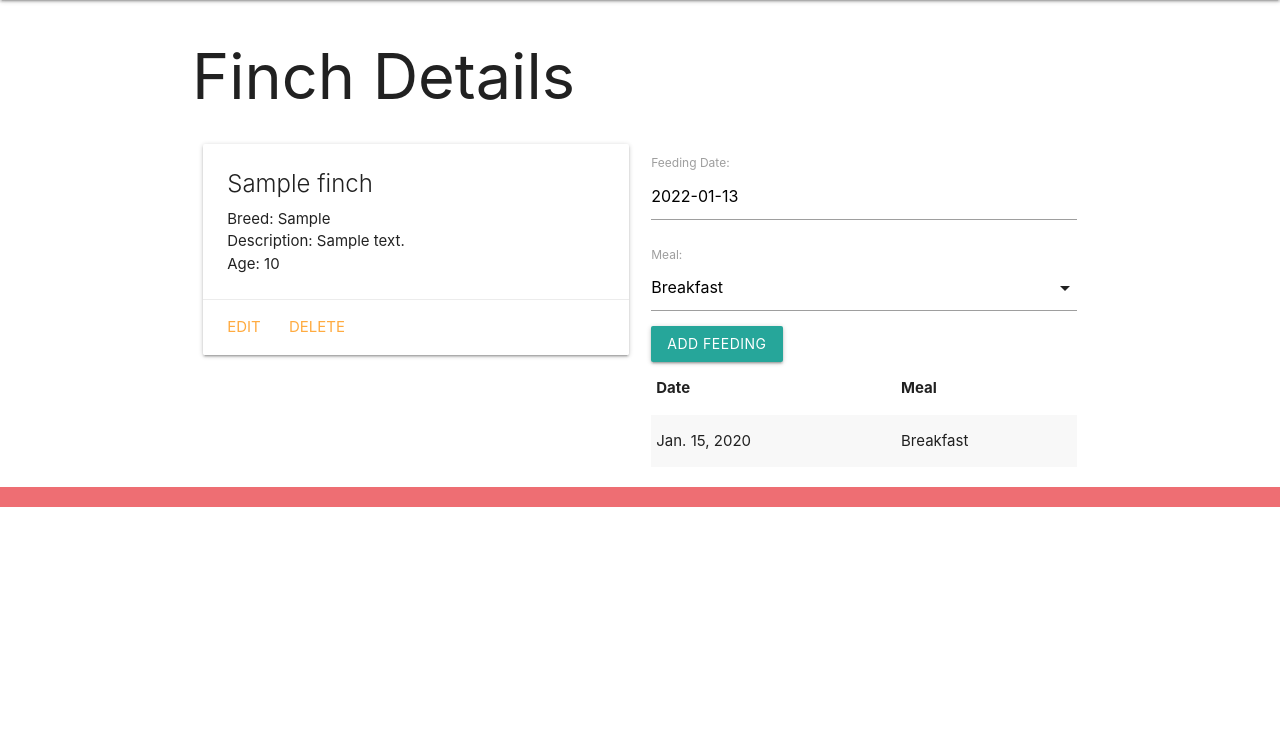
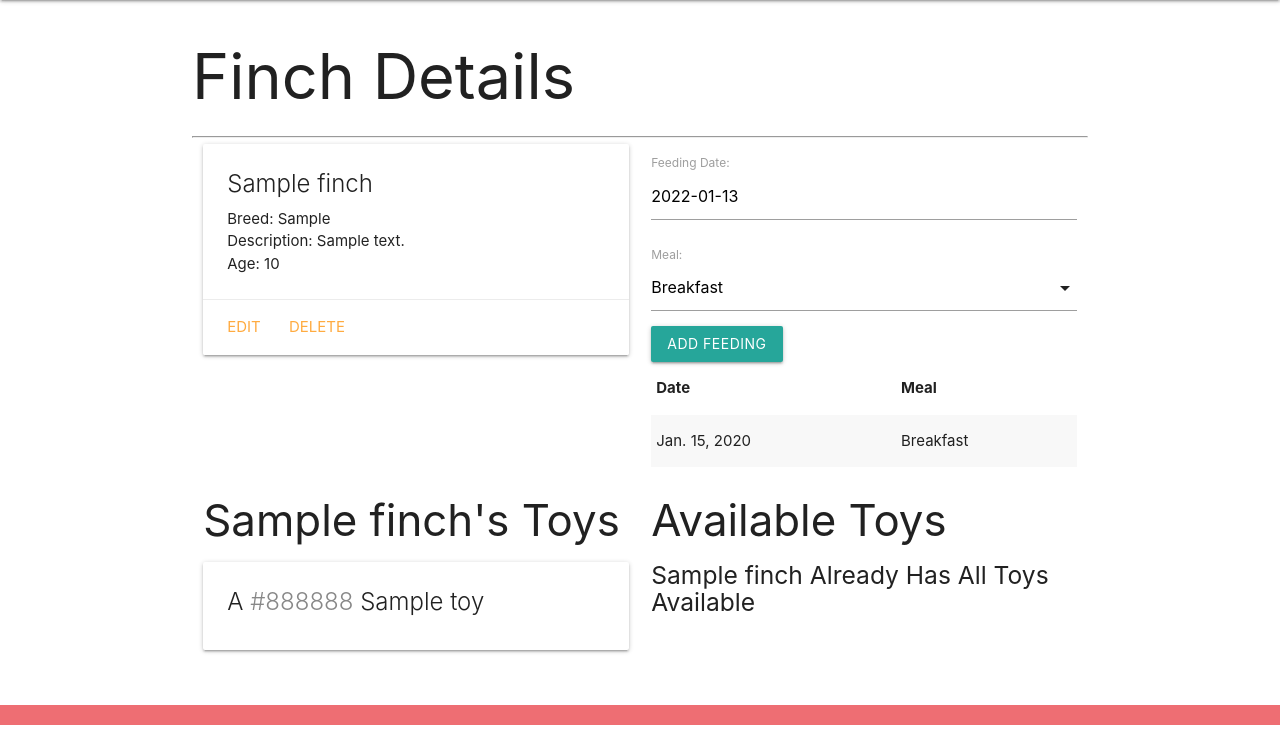
Before and after one commit to nexticodes/finch-collector, a Django app: page /finches/1 in a window 1280 px wide. Shown: the part 64-812 px from the top of the page. Before the commit the page ends 571 px from the top, so only its background shows below. Run offline with Django 4.2, Linux system fonts and the light colour scheme; tables that the repository leaves empty hold one stand-in row (values such as "Sample post").

Commit message:
Add section for listing toys available for grabs, toys that has been owned by a finch  as well as the option to add an unowned toy to a finch.

```diff
--- a/main_app/templates/finches/details.html
+++ b/main_app/templates/finches/details.html
@@ -41,6 +41,46 @@
         </tbody>
       </table>
   </div>
+  <hr>
+<div class="row">
+  <div class="col s6">
+    <h3>{{finch.name}}'s Toys </h3>
+    {% if finch.toys.count %}
+      {% for toy in finch.toys.all %}
+        <div class="card">
+          <div class="card-content">
+            <span class="card-title">
+              A <span style="color: {{toy.color}}">{{toy.color}}</span> {{toy.name}}
+            </span>
+          </div>
+        </div>
+      {% endfor %}
+    {% else %}
+        <h5>No Toys 🥲</h5>
+    {% endif %}
+  </div>
+  <div class="col s6">
+    <h3>Available Toys</h3>
+    {% if toys.count %}
+      {% for toy in toys.all %}
+        <div class="card">
+          <div class="card-content">
+            <span class="card-title">
+              A <span style="color: {{toy.color}}">{{ toy.color }}</span> {{ toy.name }}
+            </span>
+          </div>
+          <div class="card-action">
+            <form action="{% url 'assoc_toy' finch.id toy.id %}" method="post">
+              {% csrf_token %}
+              <button type="submit" class="btn">Add</button>
+            </form>
+          </div>
+        </div>
+      {% endfor %}
+    {% else %}
+        <h5>{{finch.name}} Already Has All Toys Available </h5>
+    {% endif %}
+  </div>
 </div>
 <script>
     const dateEl = document.getElementById('id_date');
```
